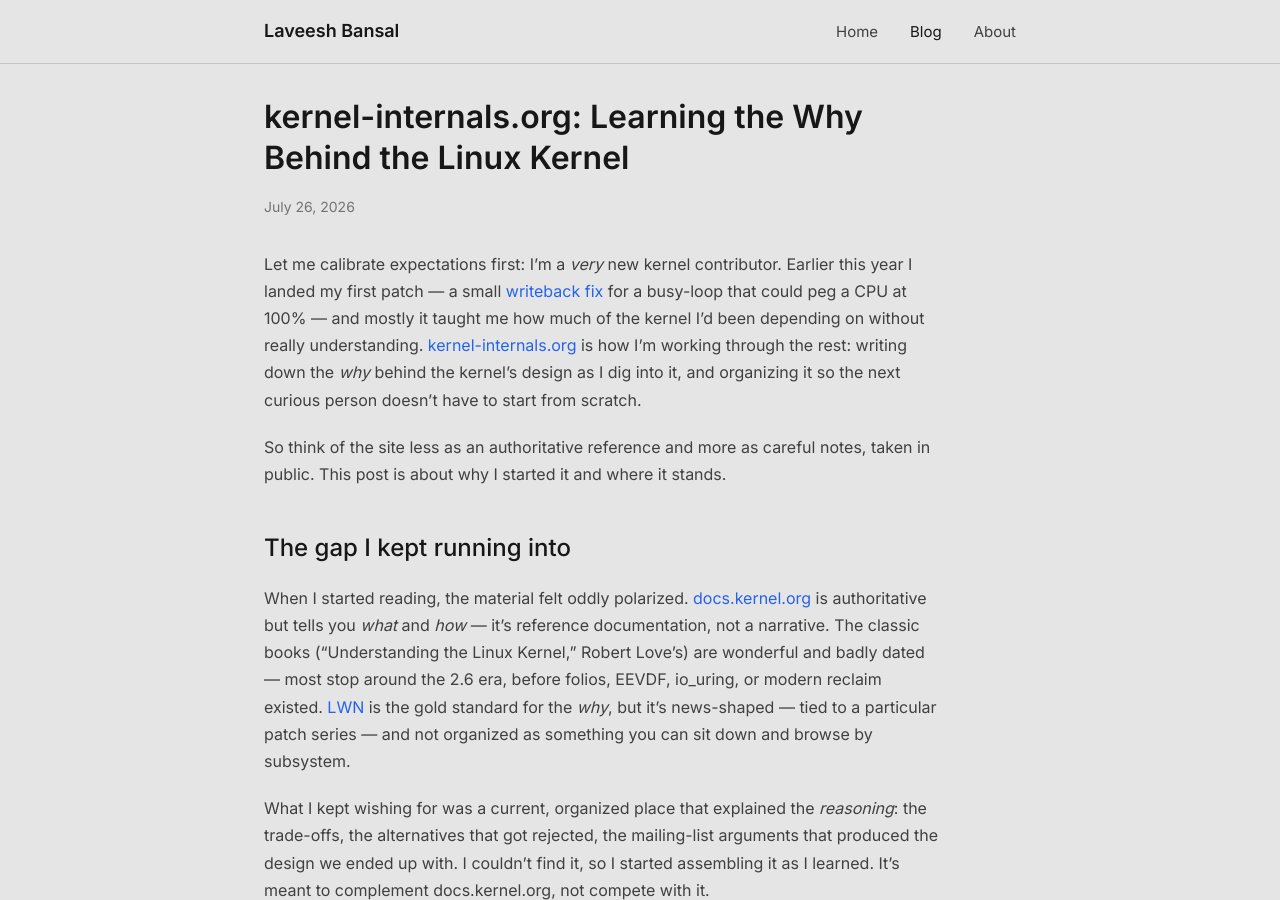
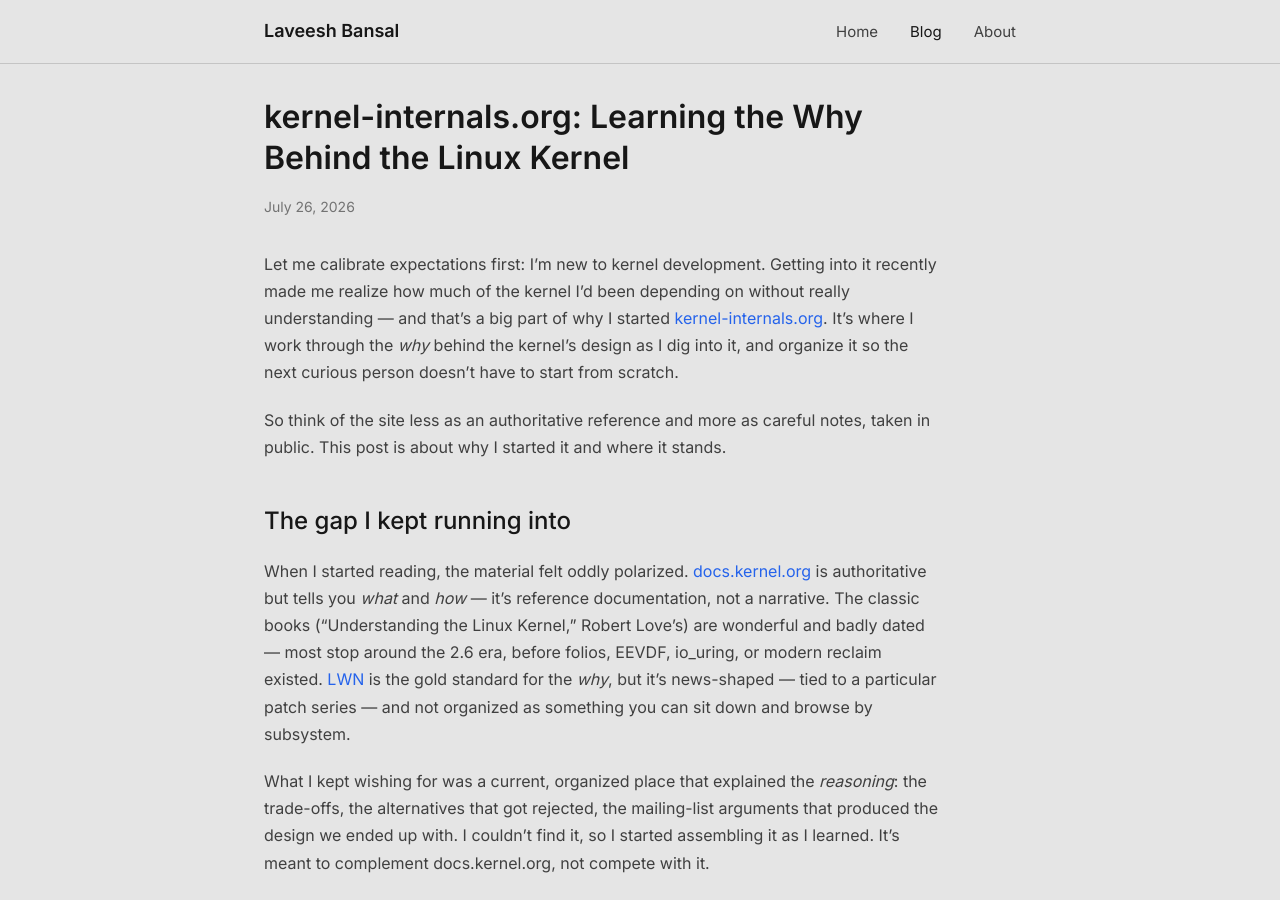
Before and after one commit to laveeshb/laveeshb.github.io, a Jekyll site: the page built from _posts/2026-07-26-kernel-internals-org.md, in a window 1280 px wide and 900 px high. Built offline with Jekyll 4.4.1, drawn with Linux system fonts in a browser that asks for light colours; comment, search, counter and statistics services are not loaded.

Commit message:
Simplify the intro: new to the area, part of the motivation
Drop the specific patch link and the one-patch quantifier; just say I'm
new to kernel development and that's part of why I started the project.

```diff
--- a/_posts/2026-07-26-kernel-internals-org.md
+++ b/_posts/2026-07-26-kernel-internals-org.md
@@ -5,10 +5,10 @@ date: 2026-07-26
 order: 8
 categories: [linux]
 tags: [linux-kernel, documentation, open-source, learning-in-public]
-excerpt: "A side project where I make sense of why the Linux kernel is built the way it is. I'm a very new kernel contributor — one small patch in — learning the rest in public, with everything traced to primary sources."
+excerpt: "A side project where I make sense of why the Linux kernel is built the way it is. I'm new to kernel development, and working through the why is a big part of how I'm learning — with everything traced to primary sources."
 ---
 
-Let me calibrate expectations first: I'm a *very* new kernel contributor. Earlier this year I landed my first patch — a small <a href="https://git.kernel.org/pub/scm/linux/kernel/git/torvalds/linux.git/commit/?id=68140cf5076bcaee4c40033036b4b31f95dcb063" target="_blank">writeback fix</a> for a busy-loop that could peg a CPU at 100% — and mostly it taught me how much of the kernel I'd been depending on without really understanding. <a href="https://kernel-internals.org" target="_blank">kernel-internals.org</a> is how I'm working through the rest: writing down the *why* behind the kernel's design as I dig into it, and organizing it so the next curious person doesn't have to start from scratch.
+Let me calibrate expectations first: I'm new to kernel development. Getting into it recently made me realize how much of the kernel I'd been depending on without really understanding — and that's a big part of why I started <a href="https://kernel-internals.org" target="_blank">kernel-internals.org</a>. It's where I work through the *why* behind the kernel's design as I dig into it, and organize it so the next curious person doesn't have to start from scratch.
 
 So think of the site less as an authoritative reference and more as careful notes, taken in public. This post is about why I started it and where it stands.
 
```
